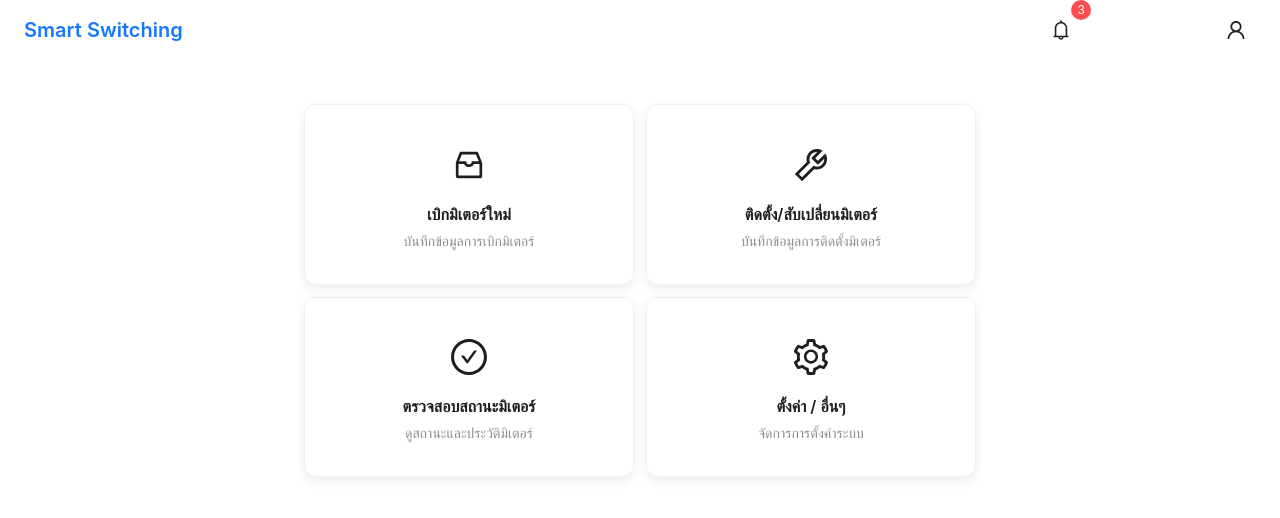
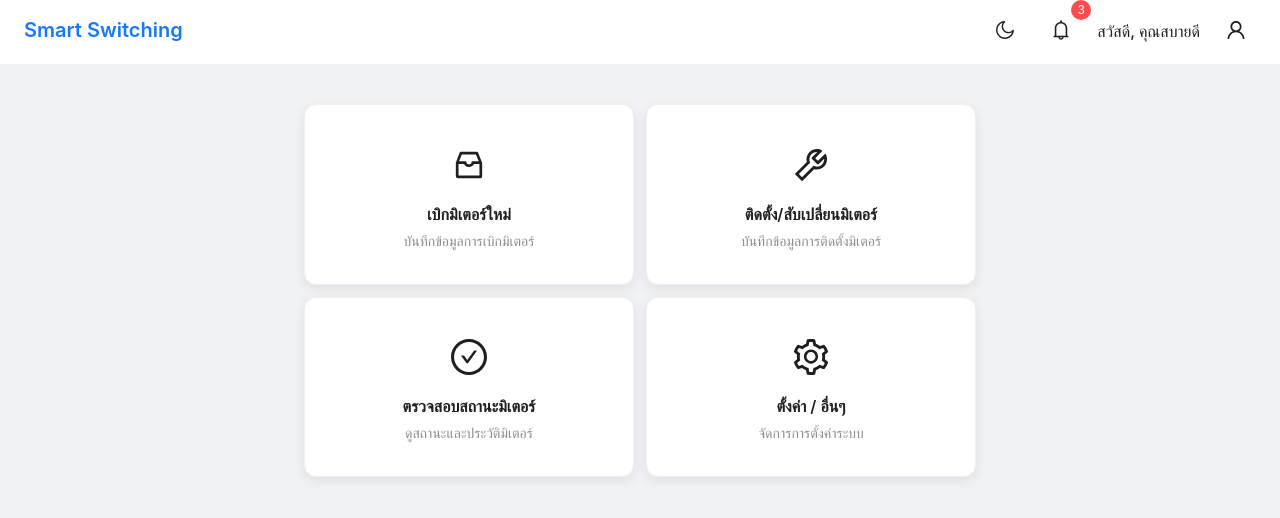
Before and after one commit to juggwow/switching-meter, a Next.js app: page / in a window 1280 px wide. Shown: the top 518 px of the page. Built offline with nearby package versions, Linux system fonts and the light colour scheme.

Commit message:
edit theme

```diff
--- a/src/app/component/layout/navbar.tsx
+++ b/src/app/component/layout/navbar.tsx
@@ -5,6 +5,7 @@ import React from 'react';
 import { Layout, Menu, Button, Space, theme, Badge } from 'antd';
 import { BellOutlined, UserOutlined } from '@ant-design/icons'; // เพิ่ม BellOutlined, UserOutlined
 import Link from 'next/link';
+import ThemeToggle from './theme-toggle';
 
 const { Header } = Layout;
 
@@ -44,6 +45,7 @@ export default function Navbar({
       {/* User Info and Notifications */}
       <Space size="middle">
         {/* Notification Bell */}
+        <ThemeToggle/>
         <Badge count={notificationCount} offset={[0, 0]}>
           <Button
             type="text"
@@ -54,7 +56,7 @@ export default function Navbar({
         </Badge>
 
         {/* User Name */}
-        <span className="text-white text-base font-medium whitespace-nowrap hidden sm:inline">
+        <span className=" text-base font-medium whitespace-nowrap hidden sm:inline">
           {userName}
         </span>
         {/* User Avatar/Icon (optional) */}
--- /dev/null
+++ b/src/app/component/layout/theme-toggle.tsx
@@ -0,0 +1,47 @@
+// src/components/ThemeToggle.tsx
+'use client';
+
+import React, { useState, useEffect } from 'react';
+import { Button } from 'antd';
+import { SunOutlined, MoonOutlined } from '@ant-design/icons'; // Icon สำหรับโหมดสว่าง/มืด
+import { useTheme } from 'next-themes'; // นำเข้า useTheme จาก next-themes
+
+export default function ThemeToggle() {
+  const { theme, setTheme, resolvedTheme } = useTheme(); // ดึง theme state จาก next-themes
+  const [mounted, setMounted] = useState(false); // ใช้เพื่อจัดการ Hydration Mismatch
+
+  // useEffect จะรันเฉพาะฝั่ง Client เท่านั้น
+  useEffect(() => {
+    setMounted(true); // เมื่อ component mount บน Client แล้ว ให้ตั้งค่า mounted เป็น true
+  }, []);
+
+  // ถ้ายังไม่ mounted (คือตอน SSR หรือตอน Render ครั้งแรกสุดบน Client)
+  // ให้แสดงปุ่ม Placeholder หรืออะไรก็ได้ที่ไม่ใช่ปุ่มจริง เพื่อหลีกเลี่ยง Hydration Error
+  if (!mounted) {
+    return (
+      <Button
+        type="text"
+        icon={<SunOutlined style={{ color: 'white', fontSize: '20px' }} />} // แสดงไอคอนเริ่มต้น (เช่น ดวงอาทิตย์)
+        style={{ width: 40, height: 40, display: 'flex', alignItems: 'center', justifyContent: 'center' }}
+        disabled // ปิดการใช้งานชั่วคราว
+        aria-label="Toggle theme placeholder"
+      />
+    );
+  }
+
+  // เมื่อ mounted แล้ว ค่อยแสดงปุ่มจริง
+  // resolvedTheme จะเป็น 'light' หรือ 'dark'
+  const isDark = resolvedTheme === 'dark';
+
+  return (
+    <Button
+      type="text"
+      // เปลี่ยน icon ตามโหมด: ถ้าเป็น Dark -> แสดง Sun (เปลี่ยนเป็น Light), ถ้าเป็น Light -> แสดง Moon (เปลี่ยนเป็น Dark)
+      icon={isDark ? <SunOutlined style={{fontSize: '20px' }} /> : <MoonOutlined style={{fontSize: '20px' }} />}
+      // เมื่อคลิก ให้สลับธีม
+      onClick={() => setTheme(isDark ? 'light' : 'dark')}
+      style={{ width: 40, height: 40, display: 'flex', alignItems: 'center', justifyContent: 'center' }}
+      aria-label="Toggle theme" // สำหรับ Accessibility
+    />
+  );
+}
--- a/src/app/globals.css
+++ b/src/app/globals.css
@@ -1,26 +1,45 @@
+/* src/app/globals.css */
+
 @import "tailwindcss";
 @import 'leaflet/dist/leaflet.css';
+
+/* กำหนด Custom Properties (CSS Variables) สำหรับสีพื้นหลังและสีข้อความ */
+/* ค่าเริ่มต้นเหล่านี้จะถูกใช้เมื่อไม่มี class="dark" บน html */
 :root {
-  --background: #ffffff;
-  --foreground: #171717;
+  --app-background: #f0f2f5; /* Light mode background (ตาม Ant Design) */
+  --app-foreground: #171717; /* Light mode text color */
 }
 
-@theme inline {
-  --color-background: var(--background);
-  --color-foreground: var(--foreground);
-  --font-sans: var(--font-geist-sans);
-  --font-mono: var(--font-geist-mono);
+/* เมื่อ html มี class="dark" (ถูกกำหนดโดย next-themes) */
+html.dark {
+  --app-background: #141414; /* Dark mode background (ตาม Ant Design) */
+  --app-foreground: #ededed; /* Dark mode text color */
 }
 
-@media (prefers-color-scheme: dark) {
-  :root {
-    --background: #0a0a0a;
-    --foreground: #ededed;
-  }
+html.light{
+  --app-background: #f0f2f5; /* Light mode background (ตาม Ant Design) */
+  --app-foreground: #171717; /* Light mode text color */
 }
 
+/* ลบ @media (prefers-color-scheme: dark) ออกไป เพื่อไม่ให้มันมาขัดแย้ง */
+/* ถ้าอยากใช้ prefers-color-scheme เป็นค่าเริ่มต้นตอนโหลดครั้งแรก (ถ้าไม่มี localStorage)
+   next-themes จะจัดการให้เองอยู่แล้ว */
+
+
 body {
-  background: var(--background);
-  color: var(--foreground);
+  background: var(--app-background); /* ใช้ตัวแปรที่เรากำหนดเอง */
+  color: var(--app-foreground); /* ใช้ตัวแปรที่เรากำหนดเอง */
   font-family: Arial, Helvetica, sans-serif;
+  margin: 0;
+  padding: 0;
 }
+
+/* คุณอาจจะต้องปรับสีข้อความทั่วไปใน component ย่อยๆ ด้วย Tailwind's dark:text-white */
+/* หรือถ้าต้องการให้ Form มีพื้นหลังสีขาว/เทา ก็ใช้ class ใน component นั้นๆ */
+/* ตัวอย่าง: */
+/* .your-form-container {
+  background-color: white;
+}
+html.dark .your-form-container {
+  background-color: #1f1f1f;
+} */
--- a/src/app/layout.tsx
+++ b/src/app/layout.tsx
@@ -8,6 +8,11 @@ import AntdConfigProvider, {
 import { ThemeProvider } from "@/provider/theme-provider";
 import AntdRegistry from "@/provider/antd-registry";
 import Navbar from "./component/layout/navbar";
+
+import dynamic from "next/dynamic";
+import { App } from "antd";
+
+// const Navbar = dynamic(() => import('./component/layout/navbar'), { ssr: false })
 
 const geistSans = Geist({
   variable: "--font-geist-sans",
@@ -38,8 +43,10 @@ export default function RootLayout({
           <AntdRegistry>
             <ThemeProvider>
               <AntdConfigProvider>
-                <Navbar />
-                {children}
+                <App>
+                  <Navbar />
+                  {children}
+                </App>
               </AntdConfigProvider>
             </ThemeProvider>
           </AntdRegistry>
--- a/src/provider/antd-config-provider.tsx
+++ b/src/provider/antd-config-provider.tsx
@@ -10,30 +10,22 @@ import "@ant-design/v5-patch-for-react-19";
 // ThemeContext นี้ยังคงมีประโยชน์ถ้าคุณต้องการ access isDarkMode ในคอมโพเนนต์อื่น ๆ ที่ใช้ Ant Design
 interface ThemeContextType {
   isDarkMode: boolean; // ตอนนี้ isDarkMode จะสะท้อนจาก next-themes
-  // toggleTheme: () => void; // ไม่จำเป็นต้องมีแล้ว ถ้าใช้ next-themes เป็นตัว toggle หลัก
 }
 export const ThemeContext = createContext<ThemeContextType | undefined>(undefined);
 
 
 
 export default function AntdConfigProvider({ children }: { children: React.ReactNode }) {
-  if (typeof  window === "undefined"){
-    return <>
-        {children}
-    </>
-  }
+
   const { theme: nextTheme, resolvedTheme } = useTheme(); // ใช้ useTheme จาก next-themes
 
   // isDarkMode ควรจะสะท้อนตาม resolvedTheme ของ next-themes
   // resolvedTheme จะเป็น 'light' หรือ 'dark'
-  const isDarkMode = resolvedTheme === 'dark';
+  const [isDarkMode,setIsDarkMode] = useState(true)
 
-  // ลบ useEffect ที่จัดการ document.body.className ออกไป เพราะ next-themes จะเป็นผู้จัดการ
-  // useEffect(() => {
-  //   if (typeof window !== 'undefined') {
-  //     document.body.className = isDarkMode ? 'dark-mode-bg' : 'light-mode-bg';
-  //   }
-  // }, [isDarkMode]);
+  useEffect(()=>{
+    setIsDarkMode(resolvedTheme === 'dark')
+  },[resolvedTheme])
 
   // ถ้าคุณยังต้องการให้คอมโพเนนต์ Ant Design ของคุณเปลี่ยนตาม Dark Mode
   // ConfigProvider ยังคงจำเป็น
```
